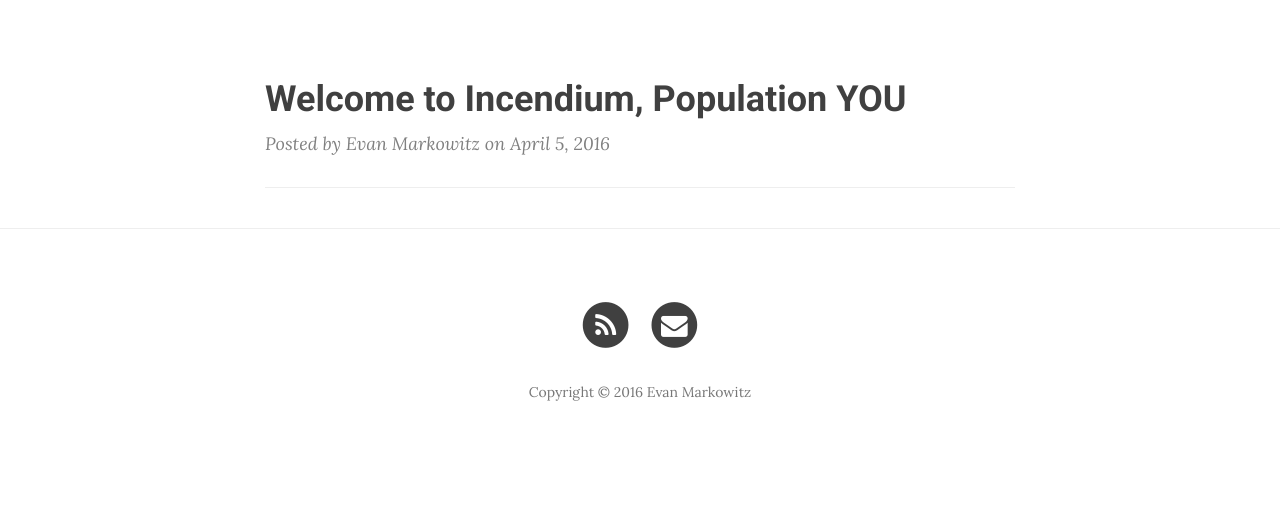
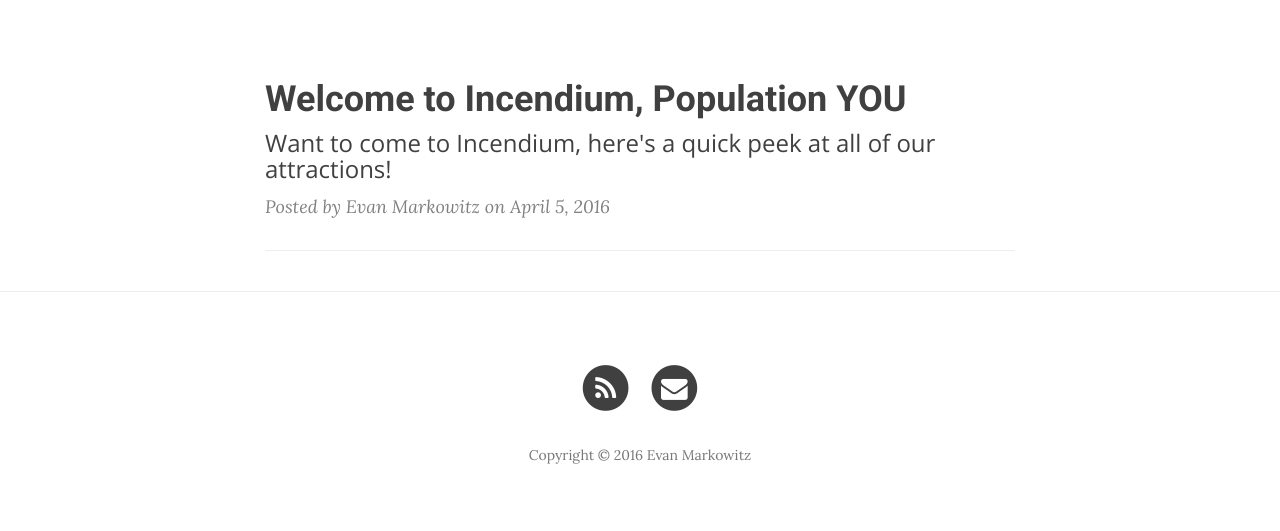
Before and after one commit to ejm/incendium, a Jekyll site: the page built from index.html, in a window 1280 px wide. Shown: the part 424-955 px from the top of the page. Built offline with Jekyll 4.4.1, drawn with Linux system fonts in a browser that asks for light colours; nearby versions of some CDN libraries; the list of posts is cut into pages by our own code; before the commit the page ends 900 px from its top, so only the background shows below that.

Commit message:
Updated 2016-04-05-welcome-to-incendium.md

```diff
--- a/_posts/2016-04-05-welcome-to-incendium.md
+++ b/_posts/2016-04-05-welcome-to-incendium.md
@@ -5,7 +5,9 @@ title: "Welcome to Incendium, Population YOU"
 date: 2016-04-05T00:00:00.000Z
 author: Evan Markowitz
 description: "Want to come to Incendium, here's a quick peek at all of our attractions!"
+subtitle: "Want to come to Incendium, here's a quick peek at all of our attractions!"
 ---
+
 
 ## Be Our Guest
 
```
